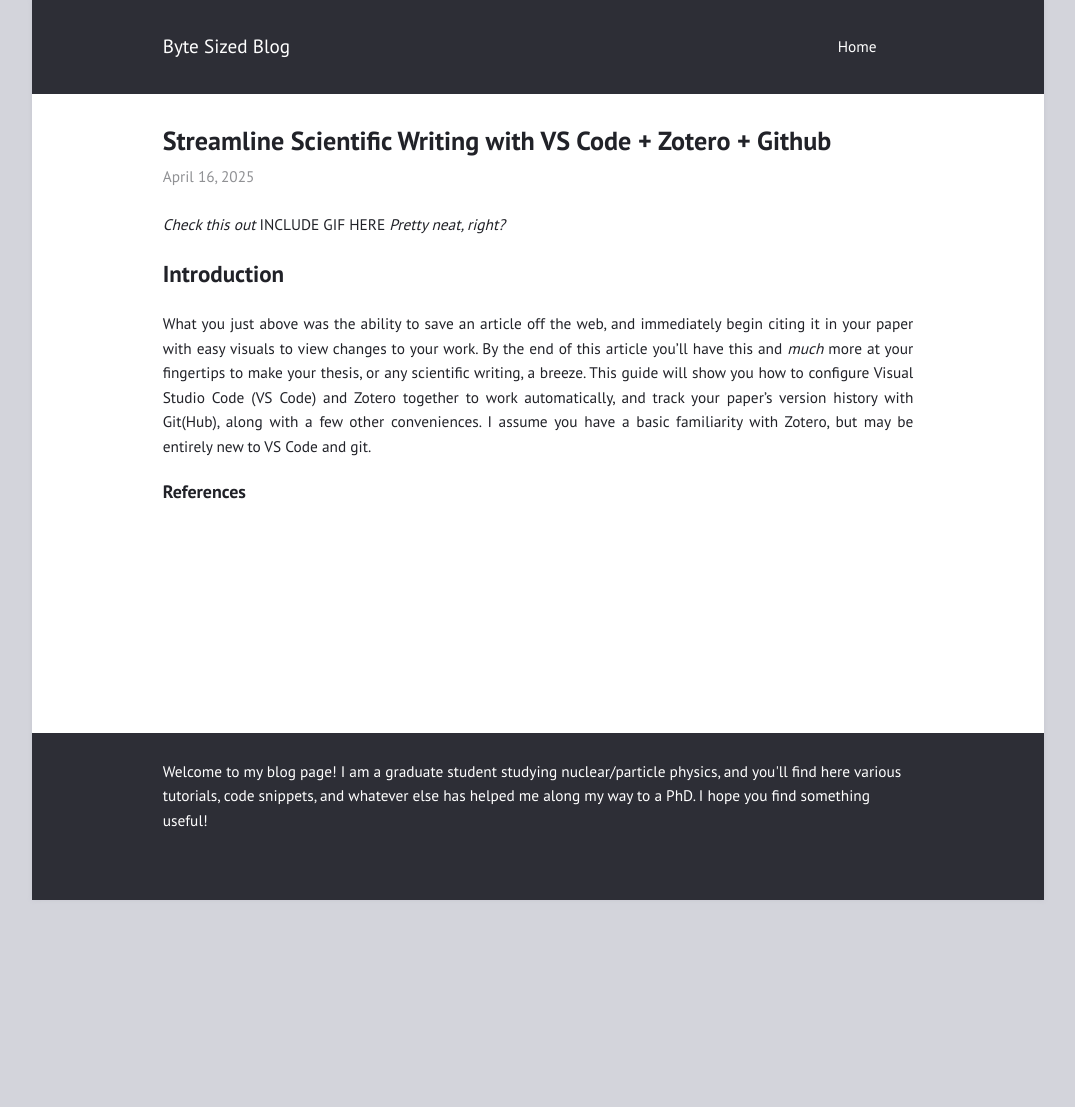
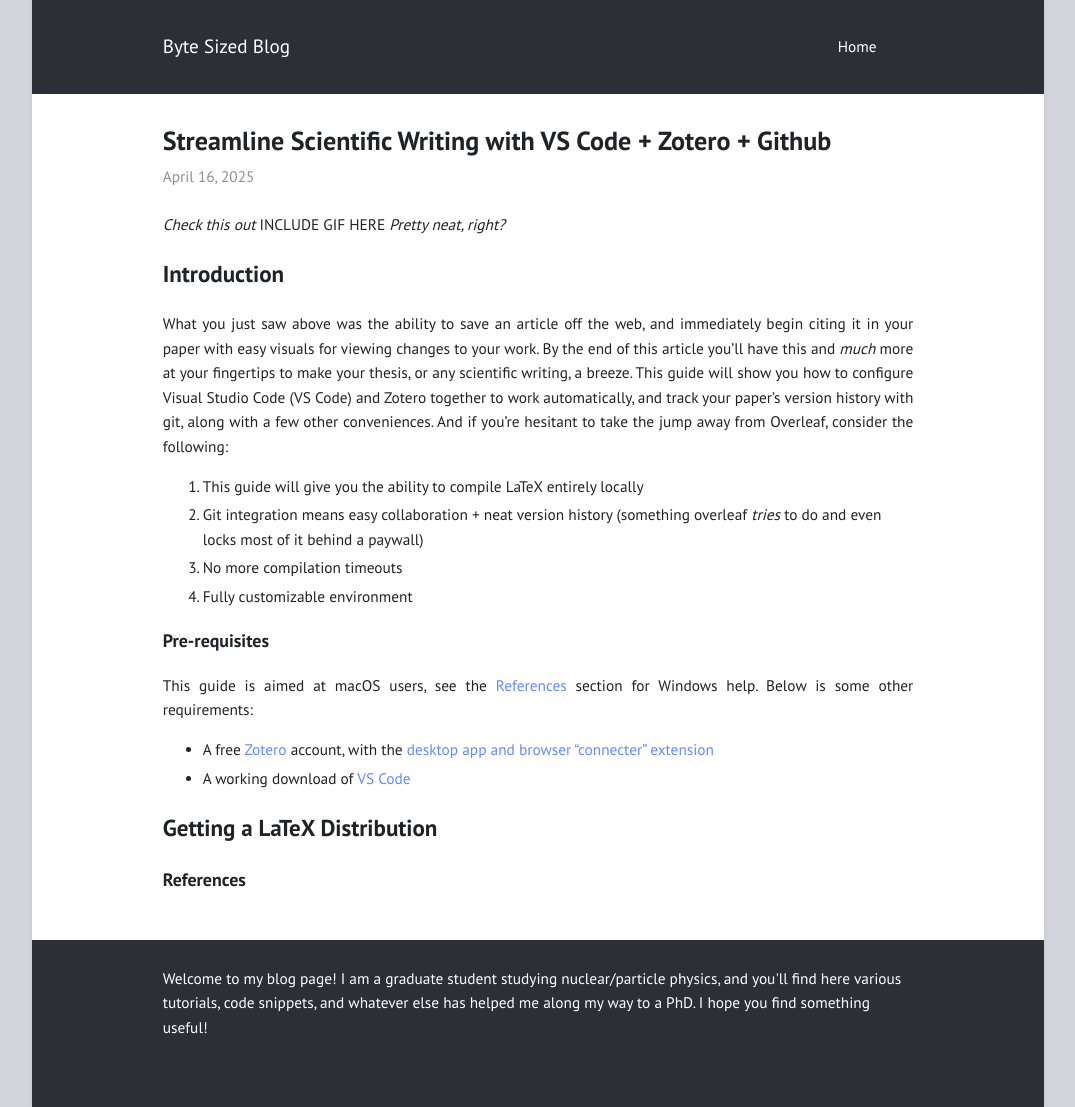
Before and after one commit to kevScheuer/kevScheuer.github.io, a Jekyll site: the page built from _posts/2025-04-16-LaTeX-for-VScode.md, in a window 1280 px wide. Shown: the whole page, without its empty margins (102-1177 px from the left). Built offline with Jekyll 4.4.1, drawn with Linux system fonts in a browser that asks for light colours; before the commit the page ends 900 px from its top, so only the background shows below that.

Commit message:
Update to blog post

```diff
--- a/_posts/2025-04-16-LaTeX-for-VScode.md
+++ b/_posts/2025-04-16-LaTeX-for-VScode.md
@@ -8,6 +8,19 @@ INCLUDE GIF HERE
 *Pretty neat, right?*
 
 ## Introduction
-What you just above was the ability to save an article off the web, and immediately begin citing it in your paper with easy visuals to view changes to your work. By the end of this article you'll have this and *much* more at your fingertips to make your thesis, or any scientific writing, a breeze. This guide will show you how to configure Visual Studio Code (VS Code) and Zotero together to work automatically, and track your paper's version history with Git(Hub), along with a few other conveniences. I assume you have a basic familiarity with Zotero, but may be entirely new to VS Code and git.
+What you just saw above was the ability to save an article off the web, and immediately begin citing it in your paper with easy visuals for viewing changes to your work. By the end of this article you'll have this and *much* more at your fingertips to make your thesis, or any scientific writing, a breeze. This guide will show you how to configure Visual Studio Code (VS Code) and Zotero together to work automatically, and track your paper's version history with git, along with a few other conveniences. And if you're hesitant to take the jump away from Overleaf, consider the following:
+1. This guide will give you the ability to compile LaTeX entirely locally
+2. Git integration means easy collaboration + neat version history (something overleaf *tries* to do and even locks most of it behind a paywall)
+3. No more compilation timeouts
+4. Fully customizable environment
+
+### Pre-requisites
+This guide is aimed at macOS users, see the [References](#references) section for Windows help. Below is some other requirements:
+* A free [Zotero](https://www.zotero.org/) account, with the [desktop app and browser "connecter" extension](https://www.zotero.org/download/)
+* A working download of [VS Code](https://code.visualstudio.com/Download)
+
+## Getting a LaTeX Distribution
+
+
 
 ### References
```
